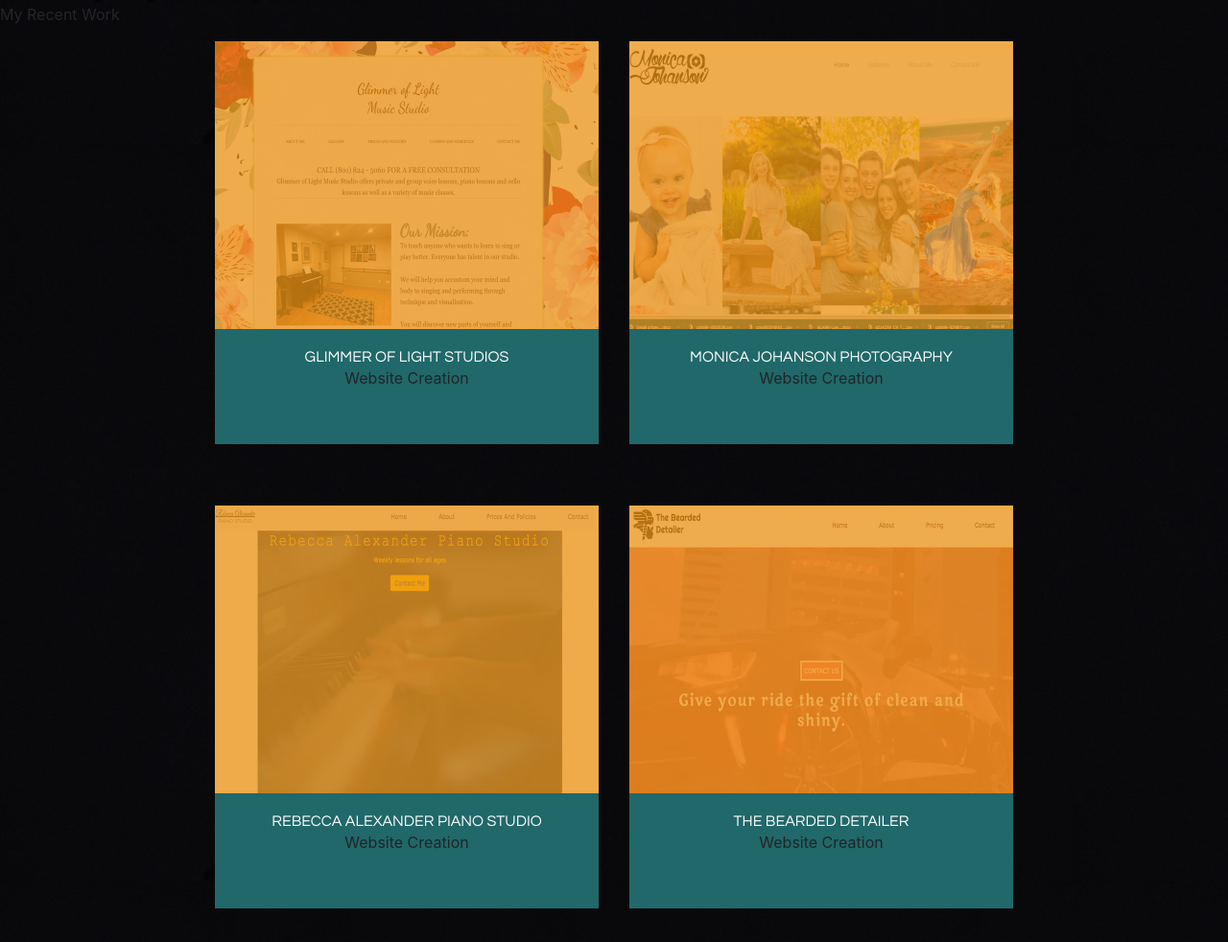
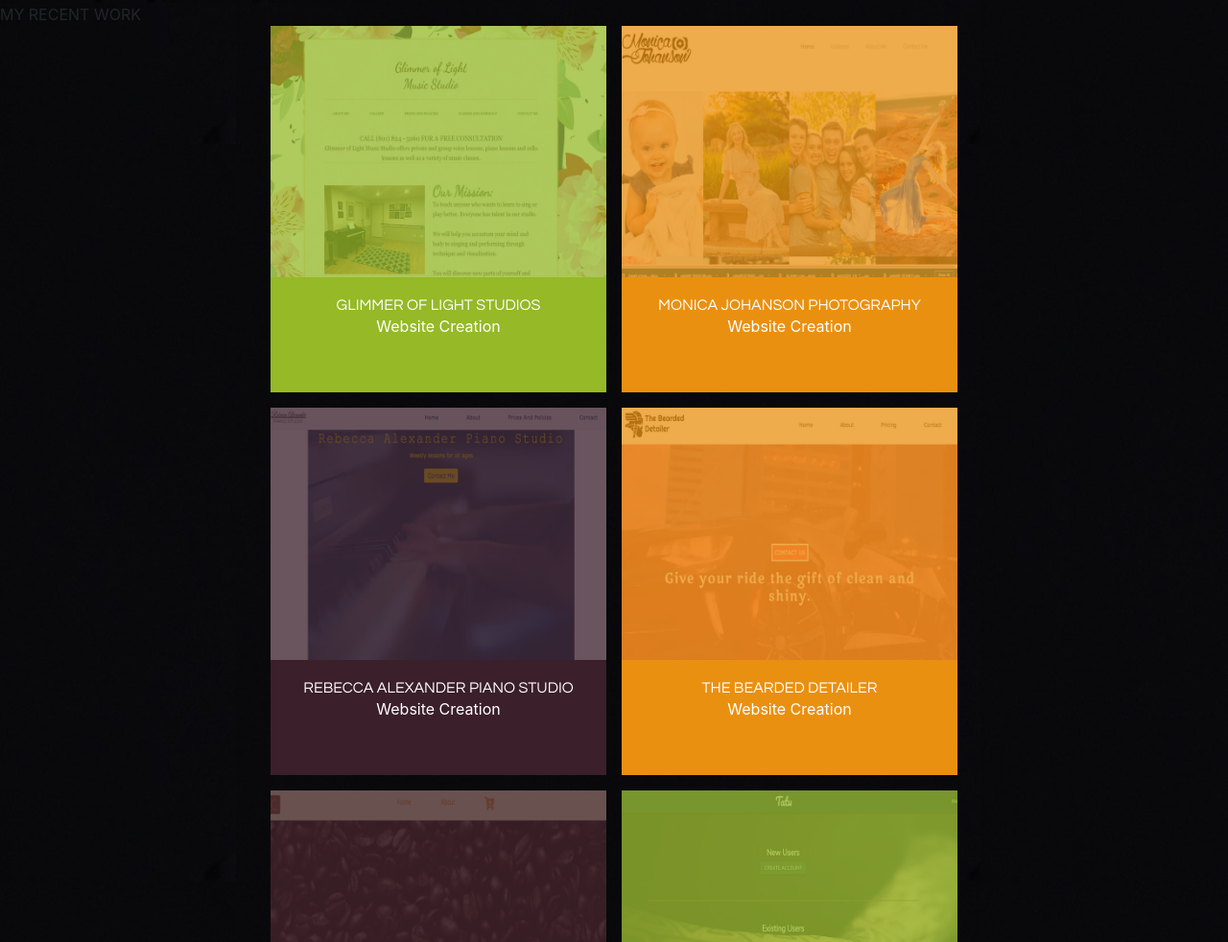
Before and after one commit to Jacobugath/GatsbyPortfolio, a Gatsby site: page / in a window 1280 px wide. Shown: the part 1386-2368 px from the top of the page at 96% size. Built offline with nearby package versions, Linux system fonts and the light colour scheme; Gatsby itself is replaced by a stand-in of ours.

Commit message:
changed portfolio colors

```diff
--- a/src/pages/index.css
+++ b/src/pages/index.css
@@ -9,8 +9,10 @@ body{
     flex-wrap: wrap;
     justify-content: center;
     flex: 1;
-    margin:0;
+    margin:auto;
     padding: 0;
+    width: 80vw;
+
 }
 .fl{
     display: flex;
@@ -23,9 +25,12 @@ body{
     justify-items: center;
 
 }
+.menu_brand{
+
+}
 .imgText{
     background-color: #20686a;
-    width: 400px;
+    width: 300px;
     text-align: center;
     font: white;
     padding: 20px 10px 16px 10px;
@@ -33,8 +38,40 @@ body{
     margin-bottom: 2em;
 
 }
+.imgTextG{
+    background-color: #95B927;
+    width: 350px;
+    text-align: center;
+    font: white;
+    padding: 20px 10px 16px 10px;
+    height: 120px;
+    margin-bottom: 1em;
+    color: white;
+}
+.imgTextO{
+    background-color: #EA9010;
+    width: 350px;
+    text-align: center;
+    font: white;
+    padding: 20px 10px 16px 10px;
+    height: 120px;
+    margin-bottom: 1em;
+    color: white;
+}
+.imgTextP{
+    background-color: #3B1F2B;
+    width: 350px;
+    text-align: center;
+    font: white;
+    padding: 20px 10px 16px 10px;
+    height: 120px;
+    margin-bottom: 1em;
+    color: white;
+
+}
 .flexer{
-    margin: 1em;
+    margin-right: .5em;
+    margin-left: .5em;
 }
 h2{
     padding: 0;
@@ -256,6 +293,13 @@ h2{
     100% {right: 0rem;}
 
   }
+  @keyframes paintin {
+    0% {background-color: 20686a;}
+    0% {right: 1rem;}
+    50% {opacity: 1;}
+    100% {right: 0rem;}
+
+  }
 
   .pi{
     width: 25vw;
--- a/src/pages/index.js
+++ b/src/pages/index.js
@@ -31,12 +31,12 @@ import Tat from '../images/Tatu.png'
 import AniLink from "gatsby-plugin-transition-link/AniLink"
 import me from '../images/B&W sample.jpg'
 import { useState, useEffect } from 'react';
-import glim1 from '../images/Glimmer 1.png'
+import glim1 from '../images/Glimmer 1 (3).png'
 import mon1 from '../images/Monica 1.png'
-import bec1 from '../images/Becca 1.png'
-import beard1 from '../images/Bearded 1.png'
-import cof1 from '../images/Coffee 1.png'
-import tat1 from '../images/Tatu 1.png'
+import bec1 from '../images/Becca 1 (1).png'
+import beard1 from '../images/Bearded 1 (2).png'
+import cof1 from '../images/Coffee 1 (2).png'
+import tat1 from '../images/Tatu 1 (2).png'
 
 
 
@@ -76,7 +76,7 @@ return(
     </div>
     <a id="portfolio"></a>
     <div className="c1">
-        My Recent Work
+        MY RECENT WORK
     </div>
 
 
@@ -85,31 +85,31 @@ return(
 
           <div className="flexer">
             <a href="https://glimmeroflightstudios.com/" target='blank'><img onMouseEnter={() => setIsShown(true)}
-        onMouseLeave={() => setIsShown(false)} src={isShown? glim: glim1 } alt="" width='400px'/></a>
-            <div className="imgText">
+        onMouseLeave={() => setIsShown(false)} src={isShown? glim: glim1 } alt="" width='350px'/></a>
+            <div className="imgTextG">
             <h2  style={{color:'white'}}>Glimmer of Light Studios</h2>
             Website Creation
             </div>
           </div>
           <div className="flexer">
             <a href="https://monicajohanson.netlify.com/" target='blank'><img onMouseEnter={() => setMon(true)}
-        onMouseLeave={() => setMon(false)} src={mon? Mon: mon1 } alt="" width='400px%'/></a>
-            <div className="imgText">
+        onMouseLeave={() => setMon(false)} src={mon? Mon: mon1 } alt="" width='350px%'/></a>
+            <div className="imgTextO">
             <h2 style={{color:'white'}}>Monica Johanson Photography</h2>
             Website Creation
           </div>
           </div>
           <div className="flexer">
             <a href='https://rebecca-alexander-piano-studio.com/' target='blank'><img onMouseEnter={() => setBec(true)}
-        onMouseLeave={() => setBec(false)} src={bec? Bec: bec1 }  width='400px'/></a>
-            <div className="imgText">
+        onMouseLeave={() => setBec(false)} src={bec? Bec: bec1 }  width='350px'/></a>
+            <div className="imgTextP">
             <h2 style={{color:'white'}}>Rebecca Alexander Piano Studio</h2>
             Website Creation
           </div></div>
           <div className="flexer">
             <a href="https://beardeddetailer.netlify.com" target='blank'><img onMouseEnter={() => setBeard(true)}
-        onMouseLeave={() => setBeard(false)} src={beard? Beard: beard1 }  alt="" width='400px'/></a>
-            <div className="imgText">
+        onMouseLeave={() => setBeard(false)} src={beard? Beard: beard1 }  alt="" width='350px'/></a>
+            <div className="imgTextO">
             <h2 style={{color:'white'}}>The Bearded Detailer</h2>
             Website Creation
            </div>
@@ -118,15 +118,15 @@ return(
 
         <div className="flexer">
             <a href="https://groundsforcofee.netlify.com/" target='blank'><img onMouseEnter={() => setCof(true)}
-        onMouseLeave={() => setCof(false)} src={cof? Cof: cof1 } alt="" width='400px'/></a>
-            <div className="imgText">
+        onMouseLeave={() => setCof(false)} src={cof? Cof: cof1 } alt="" width='350px'/></a>
+            <div className="imgTextP">
             <h2 style={{color:'white'}}>Grounds For Coffee</h2>
             Website Creation
           </div> </div>
           <div className="flexer">
             <a href="https://tatuappv2.herokuapp.com/" target='blank'><img onMouseEnter={() => setTat(true)}
-        onMouseLeave={() => setTat(false)} src={tat? Tat: tat1 } alt="" width='400px'/></a>
-            <div className="imgText">
+        onMouseLeave={() => setTat(false)} src={tat? Tat: tat1 } alt="" width='350px'/></a>
+            <div className="imgTextG">
             <h2 style={{color:'white'}}>Tatu</h2>
             Website Creation
           </div>
--- a/src/pages/resume.css
+++ b/src/pages/resume.css
@@ -75,7 +75,7 @@ body{
 }
 .c1{
     color: #47C6CB;
-    margin: .5rem;
+    margin: 2rem;
     font-size: 2rem;
 }
 .wt{
```
Also changed, not shown: src/images/Bearded 1 (1).png (added), src/images/Bearded 1 (2).png (added), src/images/Becca 1 (1).png (added), src/images/Coffee 1 (1).png (added), src/images/Coffee 1 (2).png (added), src/images/Glimmer 1 (2).png (added), src/images/Glimmer 1 (3).png (added), src/images/Tatu 1 (1).png (added), src/images/Tatu 1 (2).png (added).
